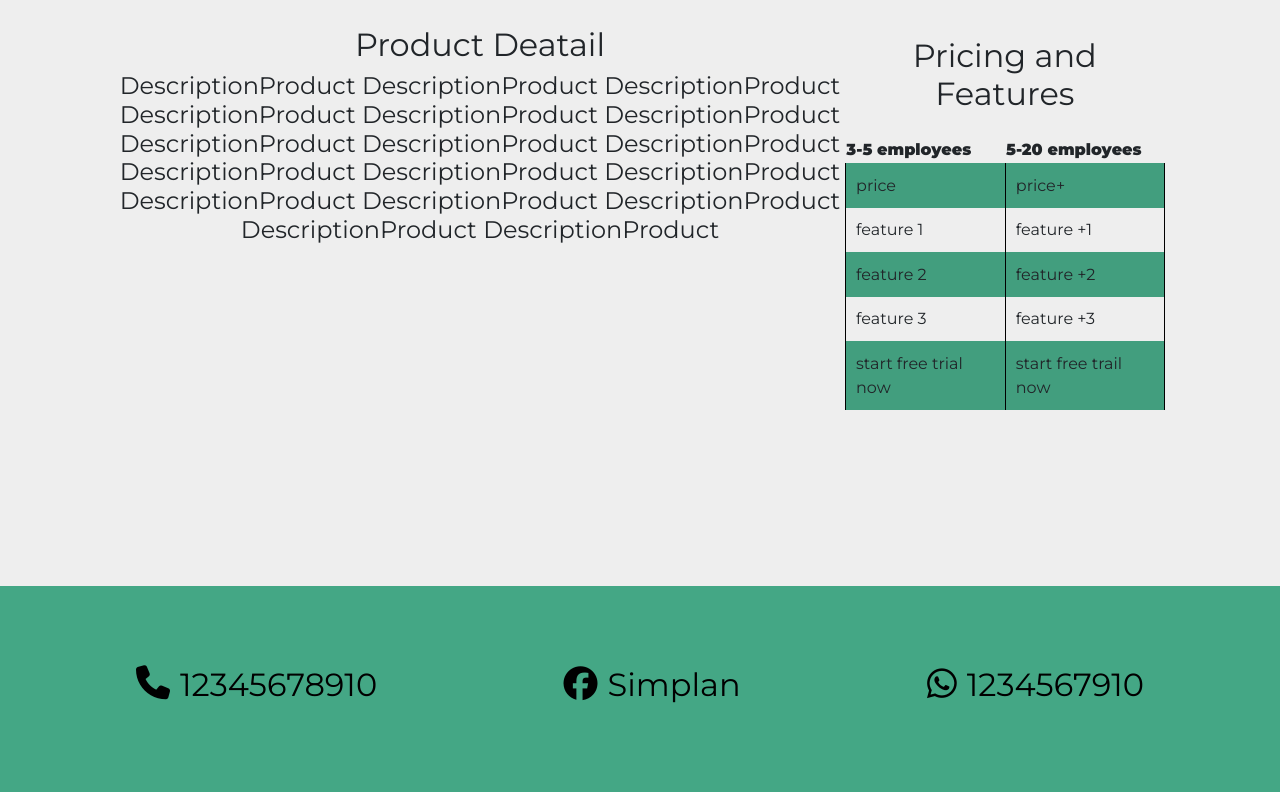
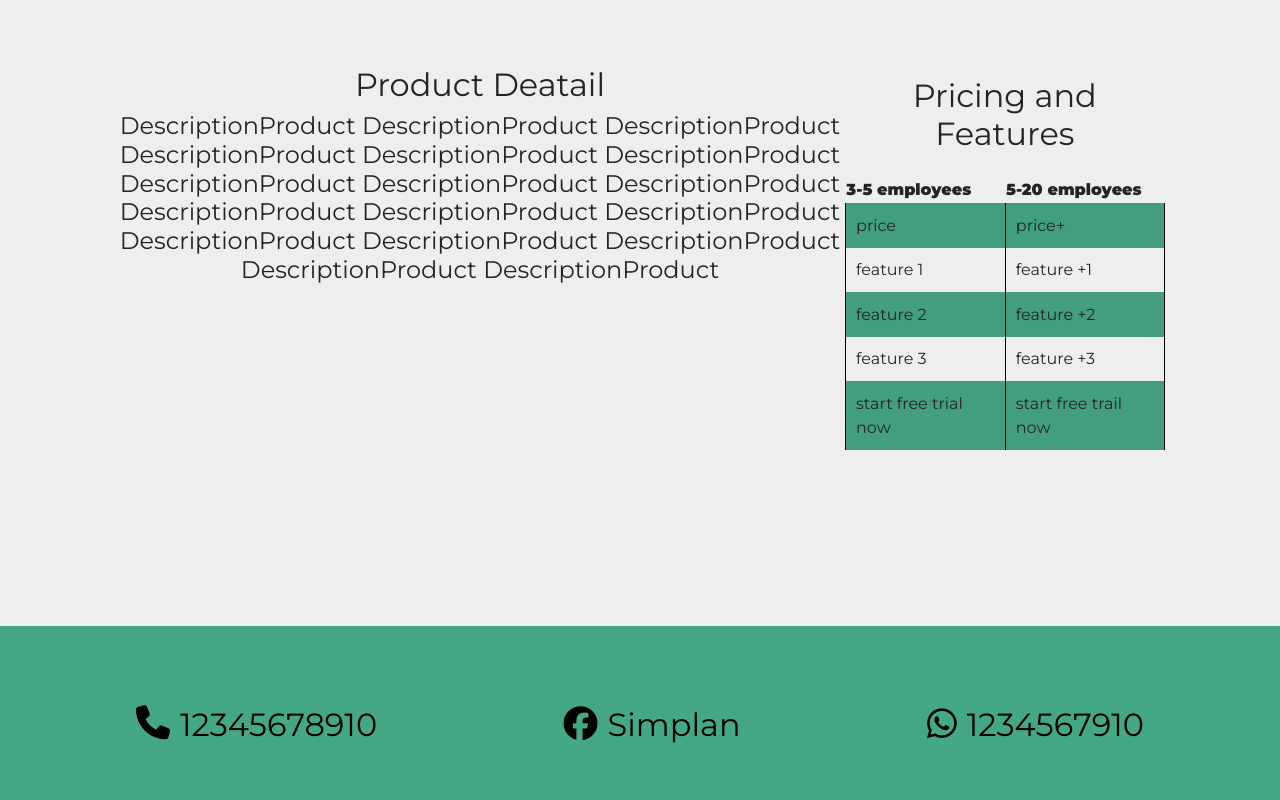
Before and after one commit to kennyshapiro/simplan-launchpad, a plain HTML site: page index.html in a window 1280 px wide. Shown: the part 2307-3107 px from the top of the page. Drawn offline with nearby package versions, Linux system fonts and the light colour scheme.

Commit message:
fixing padding

```diff
--- a/css/styles.css
+++ b/css/styles.css
@@ -99,6 +99,7 @@ p {
 
 .some {
   padding-top: 5rem;
+  padding-bottom: 2.5rem;
 }
 
 .descrip {
@@ -146,10 +147,7 @@ td {
 
 #contact {
   background-color: #44a785;
-  padding-top: 5rem;
-  padding-left: 5rem;
-  padding-right: 5rem;
-  padding-bottom: 5rem;
+  padding: 5rem 5rem 3rem 5rem;
   display: flex;
   justify-content: center;
 }
```
